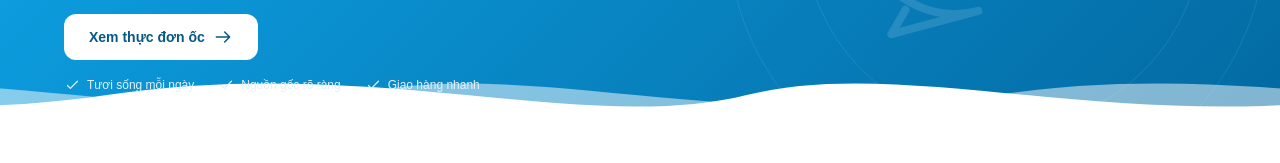
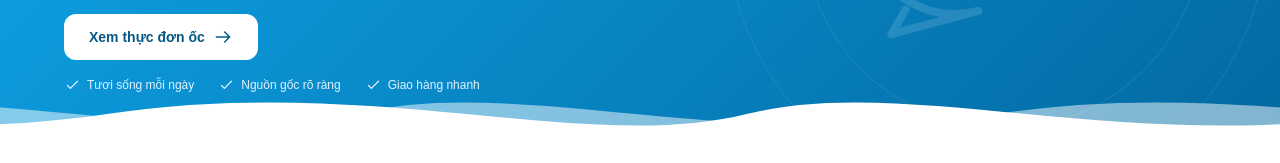
Before and after one commit to cfthanh12/oc_food, a plain HTML site: page index.html in a window 1280 px wide. Shown: the part 338-501 px from the top of the page. Drawn offline with Linux system fonts and the light colour scheme.

Commit message:
test commit

```diff
--- a/css/shop.css
+++ b/css/shop.css
@@ -384,7 +384,7 @@
 .wave {
   position: absolute;
   left: 0;
-  bottom: -1px;
+  bottom: -20px;
   width: 100%;
   height: 80px;
   overflow: hidden;
```
